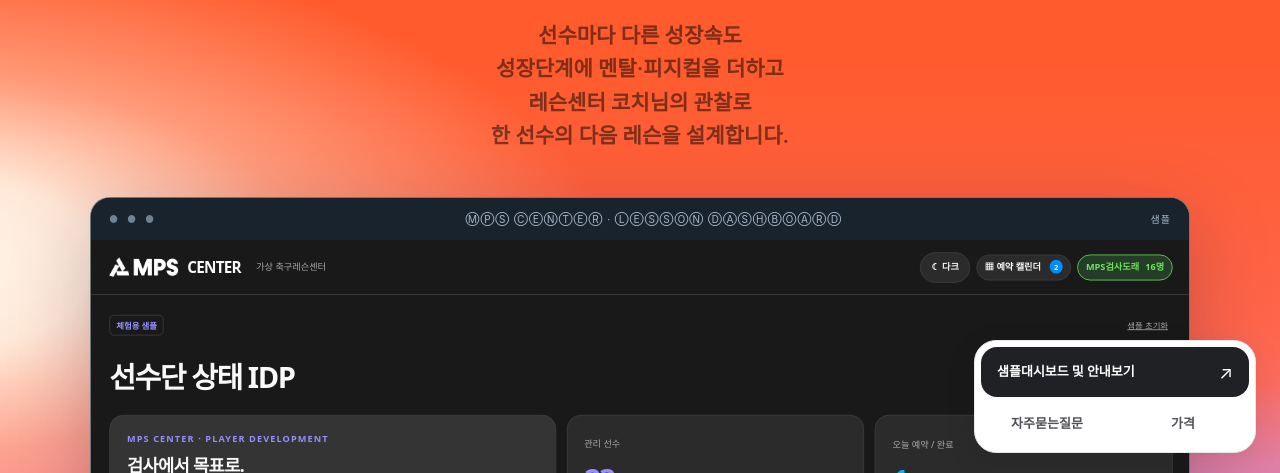
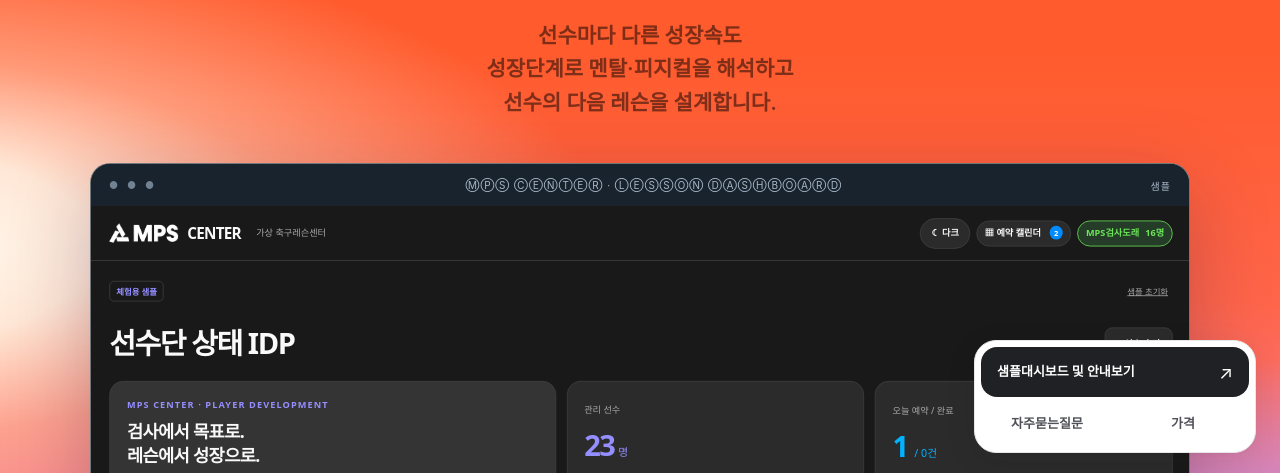
Before and after one commit to jungwooki/mpscenters, a plain HTML site: page index.html in a window 1280 px wide. Shown: the part 327-800 px from the top of the page. Drawn offline with Linux system fonts and the light colour scheme; a web font is replaced by a local one.

Commit message:
Refine hero copy for growth-based lesson planning

```diff
--- a/index.html
+++ b/index.html
@@ -47,7 +47,7 @@
 <div aria-hidden="true" class="hero-bg"></div>
 <div class="hero-in">
 <h1>바이오밴딩 2.0<br/>선수의 이해에서 IDP까지</h1>
-<p class="sub hero-description">선수마다 다른 성장속도<br/>성장단계에 멘탈·피지컬을 더하고<br/>레슨센터 코치님의 관찰로<br/>한 선수의 다음 레슨을 설계합니다.</p>
+<p class="sub hero-description">선수마다 다른 성장속도<br/>성장단계로 멘탈·피지컬을 해석하고<br/>선수의 다음 레슨을 설계합니다.</p>
 <div class="hero-dashboard"><div class="dashboard-window-bar"><span class="window-dots" aria-hidden="true">● ● ●</span><span>MPS CENTER · LESSON DASHBOARD</span><span>샘플</span></div><div class="dashboard-preview"><iframe src="pages/dashboard/index.html" title="가상 레슨센터 대시보드 미리보기" tabindex="-1" aria-hidden="true" inert></iframe></div><a class="dashboard-preview-open" href="pages/dashboard/index.html">대시보드 살펴보기 <span aria-hidden="true">↗</span></a></div>
 </div>
 </section>
```
